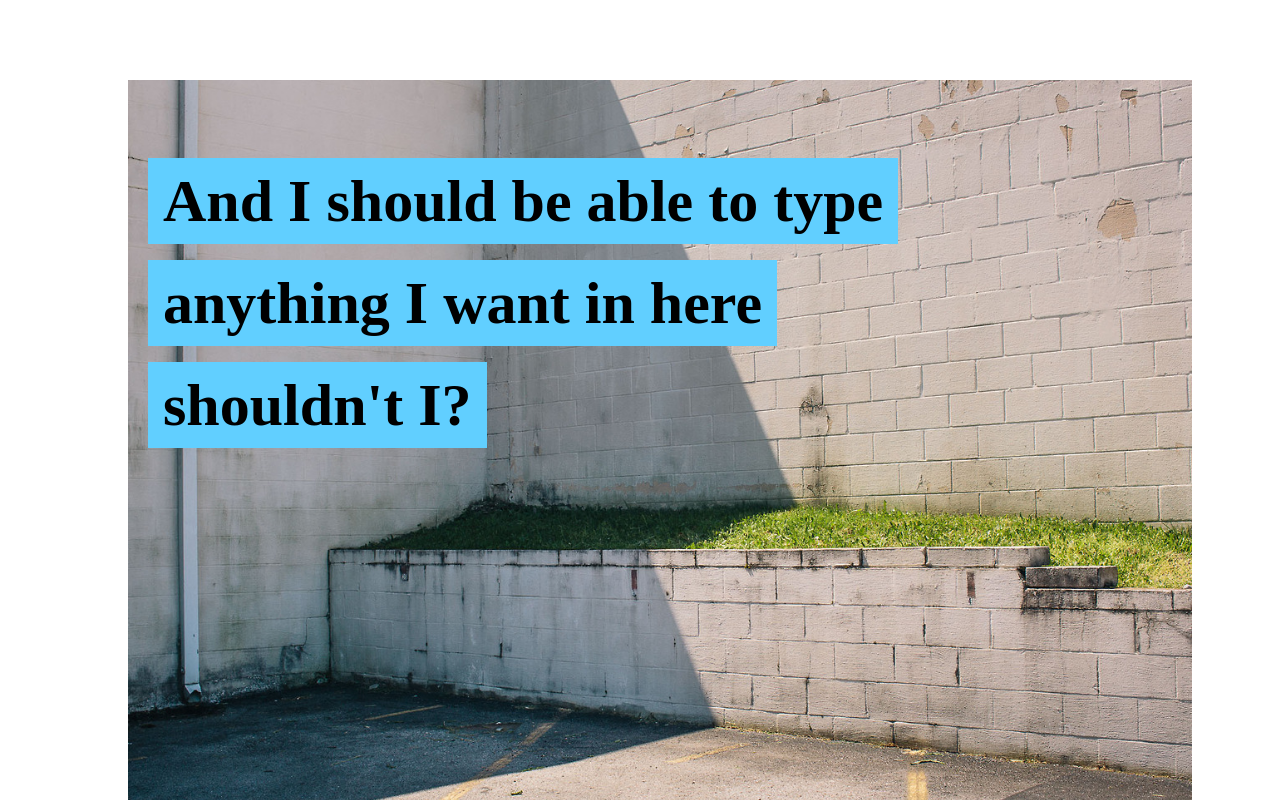
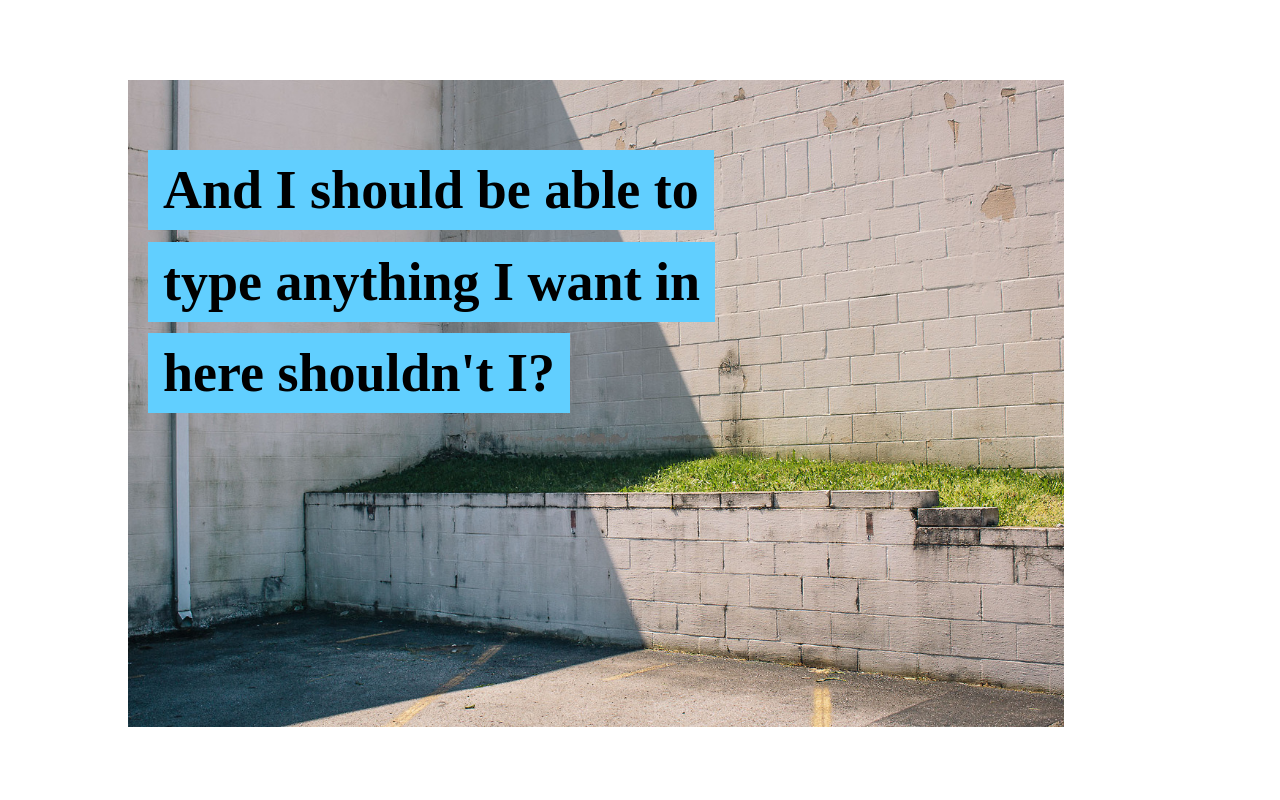
Before and after one commit to cphoniball/linebreak, a website: page index.html in a window 1280 px wide. Drawn offline with Linux system fonts and the light colour scheme.

Commit message:
Refactored to fewer functions, simplified function naming schema and fully commented all functions

```diff
--- a/css/main.sass
+++ b/css/main.sass
@@ -4,9 +4,9 @@
 	position: fixed
 	top: 10%
 	left: 10%
-	width: 80%
+	width: 70%
 	overflow: none
-	font-size: 40px
+	font-size: 36px
 	padding: 20px
 	line-height: 1.5
 
@@ -21,7 +21,7 @@
 		width: 100%
 
 h2[data-linebreak="true"]
-	max-width: 80%
+	max-width: 70%
 
 .highlight
 	background-color: #61CFFF
--- a/linebreak.js
+++ b/linebreak.js
@@ -1,6 +1,7 @@
 /* Name: Linebreak.js
  * Author: Chris Honiball
- * Description:
+ * Description: Wraps lines of text in spans to allow styling of individual lines that would not otherwise be possible because
+ * of the CSS block model.
  * Dependencies: jQuery
  */
 
@@ -14,23 +15,27 @@ var linebreak = (function() {
 		contents: ''
 	};
 
-
 	$.fn.extend({
-		privateWrapWords: function() {
+		// Grabs the text content of the $(this) element, splits the string into an array, and then wraps each
+		// element of the array in a span with class of settings.wordWrap before joining the array and setting
+		// $(this)'s content to the new string
+		_wrapWords: function() {
 			$(this).html($(this).text().split(' ').map(function(item) {
 				return '<span class="' + settings.wordWrap + '">' + item + ' </span>';
 			}).join(' '));
 			return $(this);
 		},
+		// A replacement for the jQuery $(window).resize() function that incorporates debouncing
 		smartresize: function(func, threshold) {
-			return func ? this.bind('resize', privateDebounce(func, threshold)) : this.trigger(smartresize);
+			return func ? this.bind('resize', _debounce(func, threshold)) : this.trigger(smartresize);
 		}
 	});
 
 
 	// debouncing function from John Hann
 	// http://unscriptable.com/index.php/2009/03/20/debouncing-javascript-methods/
-	function privateDebounce(func, threshold) {
+	// Works by repeatedly issuing and clearing setTimeouts when an event is triggered
+	function _debounce(func, threshold) {
 		var timeout;
 		return function debounced() {
 			var obj = this, args = arguments;
@@ -38,55 +43,71 @@ var linebreak = (function() {
 				func.apply(obj, args);
 				timeout = null;
 			}
-
 			if (timeout) clearTimeout(timeout);
 			timeout = setTimeout(delayed, threshold || 100);
 		};
 	}
 
-	function privateWrapLines() {
+	// Wraps each line in a span of class settings.lineWrap
+	function wrapLines() {
 		var lines = {}, offset = 0, counter = 0;
+
+		// wrap individual words
+		settings.$target.each(function() {
+			$(this)._wrapWords(settings.wordWrap);
+		});
+
+		// Iterates through each element that has been previously wrapped with settings.wordWrap and assigns it a data-offset attribute
+		// equal to the offset from the top of the document
 		$('.' + settings.wordWrap).each(function() {
 			offset =  $(this).offset().top;
 			$(this).attr('data-offset', Math.round(offset));
 		});
+		// Iterates while there exist elements of class settings.wordWrap
+		// Does the following:
+		//    1. Grabs the offset of the first element in the matched set
+		//    2. Grabs all elements that match that offset
+		//    3. Removes the settings.wordWrap class from those elements
+		//    4. Wraps all the elements in a span of class settings.lineWrap
 		while ($('.' + settings.wordWrap).length) {
 			offset = $('.' + settings.wordWrap).first().data('offset');
 			$('.' + settings.wordWrap + '[data-offset=' + offset + ']').removeClass(settings.wordWrap).wrapAll('<span class="' + settings.lineWrap + '" data-linenum="' + counter + '"></span>');
 			counter++;
 		}
-	}
 
-	function publicWrapLineBreaks() {
-		settings.$target.each(function() {
-			$(this).privateWrapWords(settings.wordWrap);
-		});
-		privateWrapLines();
+		// run callback if set
 		if (settings.callback) settings.callback();
+
 		return this;
 	}
 
-	function publicWatch() {
+	// Watches for resize using a debounce function
+	// On resize, after a 500ms delay resets the $target contents to the original text and runs publicWrapLinebreaks again
+	function watch() {
 		$(window).smartresize(function() {
-			console.log('resize event firing');
 			settings.$target.html(settings.contents);
-			publicWrapLineBreaks();
+			wrapLines();
 		}, 500);
 		return this;
 	}
 
-	function publicInit(options) {
+	function init(options) {
+		// Set settings my merging settings and options object
 		$.extend(settings, options);
+
+		// Set original content for watch function
 		settings.contents = settings.$target.text();
-		publicWrapLineBreaks();
-		console.log(settings);
+
+		// Run Wrap Lines
+		wrapLines();
+
 		return this;
 	}
 
 	return {
-		init: publicInit,
-		wrapLines: publicWrapLineBreaks,
-		watch: publicWatch
+		init: init,
+		wrapLines: wrapLines,
+		watch: watch
 	};
 
 })();
```
Also changed, not shown: css/main.css.
